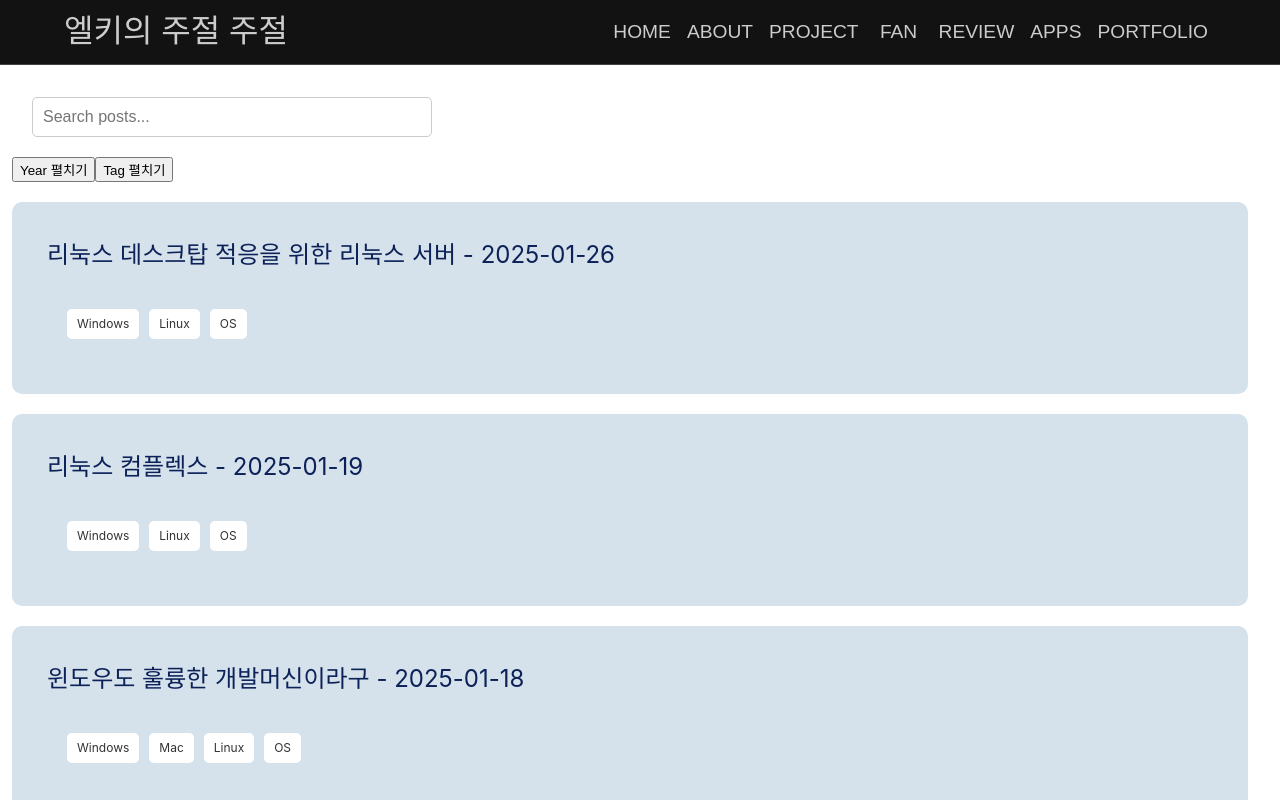
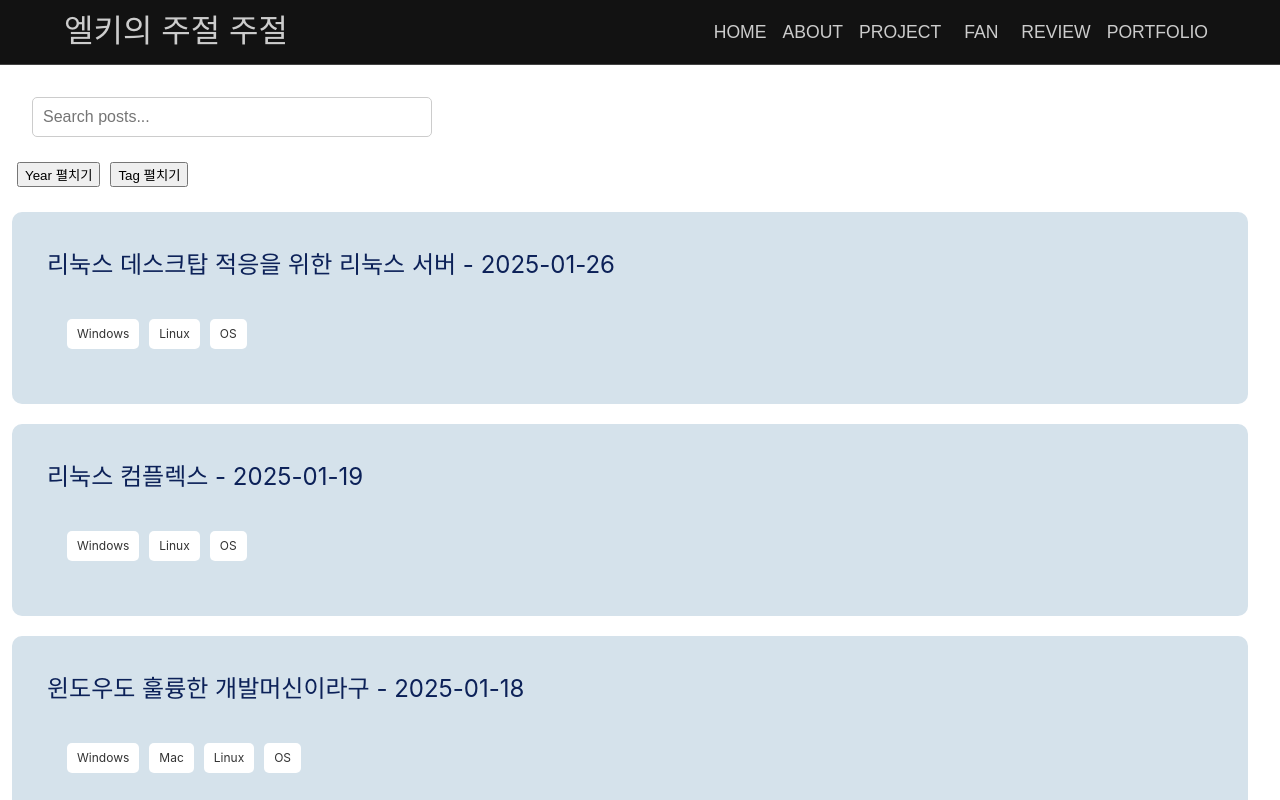
Before and after one commit to elky84/blog, a React (Create React App) app: page / in a window 1280 px wide. Shown: the top 800 px of the page. Built offline with nearby package versions, Linux system fonts and the light colour scheme; a web font is replaced by a local one.

Commit message:
Apps는 링크 제거
태그 Expand 버튼 간격 조정

Header 버튼 크기 조정

```diff
--- a/src/components/Layout/Header/Header.tsx
+++ b/src/components/Layout/Header/Header.tsx
@@ -5,6 +5,9 @@ import { AppBar, Toolbar, Typography, Button, Container, Box } from "@mui/materi
 const Header = () => {
   const homepage = process.env.PUBLIC_URL || "";
   const baseDomain = new URL(homepage, window.location.origin).origin;
+
+  const buttonLabels = ["Home", "About", "Project", "Fan", "Review", "Portfolio"];
+  const paths = ["/", "/about", "/project", `${baseDomain}/fan`, `${baseDomain}/review`, `${baseDomain}/portfolio`];
 
   return (
     <>
@@ -17,17 +20,17 @@ const Header = () => {
                 엘키의 주절 주절
               </Typography>
             </Box>
-            {["/", "/about", "/project", `${baseDomain}/fan`, `${baseDomain}/review`, `${baseDomain}/apps`, `${baseDomain}/portfolio`].map((path, index) => (
+            {paths.map((path, index) => (
               path.startsWith(baseDomain) ? (
                 <Button key={index} color="inherit" component="a" href={path}
                   target="_blank" rel="noopener noreferrer"
-                    sx={{ color: "primary.main", fontSize: "1.2rem" }}>
-                    {["Home", "About", "Project", "Fan", "Review", "Apps", "Portfolio"][index]}
+                  sx={{ color: "primary.main", fontSize: "1.1rem" }}>
+                  {buttonLabels[index]}
                 </Button>
               ) : (
                 <Button key={index} color="inherit" component={RouterLink} to={path}
-                    sx={{ color: "primary.main", fontSize: "1.2rem" }}>
-                    {["Home", "About", "Project", "Fan", "Review", "Apps", "Portfolio"][index]}
+                  sx={{ color: "primary.main", fontSize: "1.1rem" }}>
+                  {buttonLabels[index]}
                 </Button>
               )
             ))}
--- a/src/components/Post/PostList.tsx
+++ b/src/components/Post/PostList.tsx
@@ -154,11 +154,11 @@ const PostList: React.FC<PostListProps> = () => {
         onChange={e => setSearchQuery(e.target.value)} // 검색 상태 업데이트
       />
       <div>
-        <button onClick={() => setIsYearExpanded(!isYearExpanded)}>
+        <button onClick={() => setIsYearExpanded(!isYearExpanded)} style={{margin: 5}}>
           {isYearExpanded ? "Year 접기" : "Year 펼치기"}
         </button>
 
-        <button onClick={() => setIsTagsExpanded(!isTagsExpanded)}>
+        <button onClick={() => setIsTagsExpanded(!isTagsExpanded)} style={{margin: 5}}>
           {isTagsExpanded ? "Tag 접기" : "Tag 펼치기"}
         </button>
 
```
Lines whose indentation alone changed are shown as unchanged.
